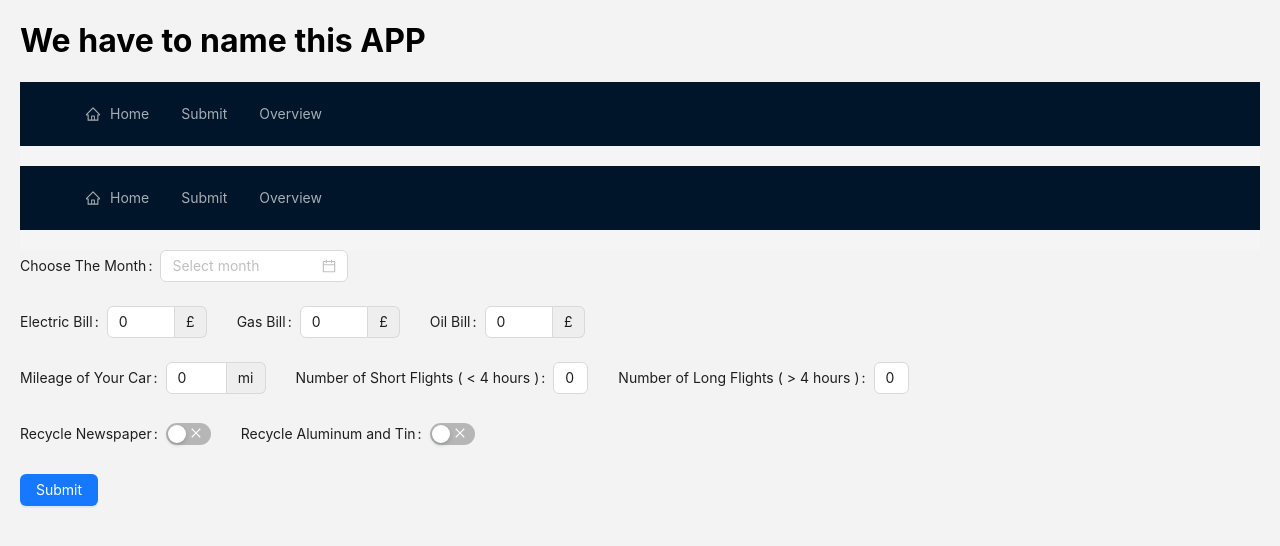
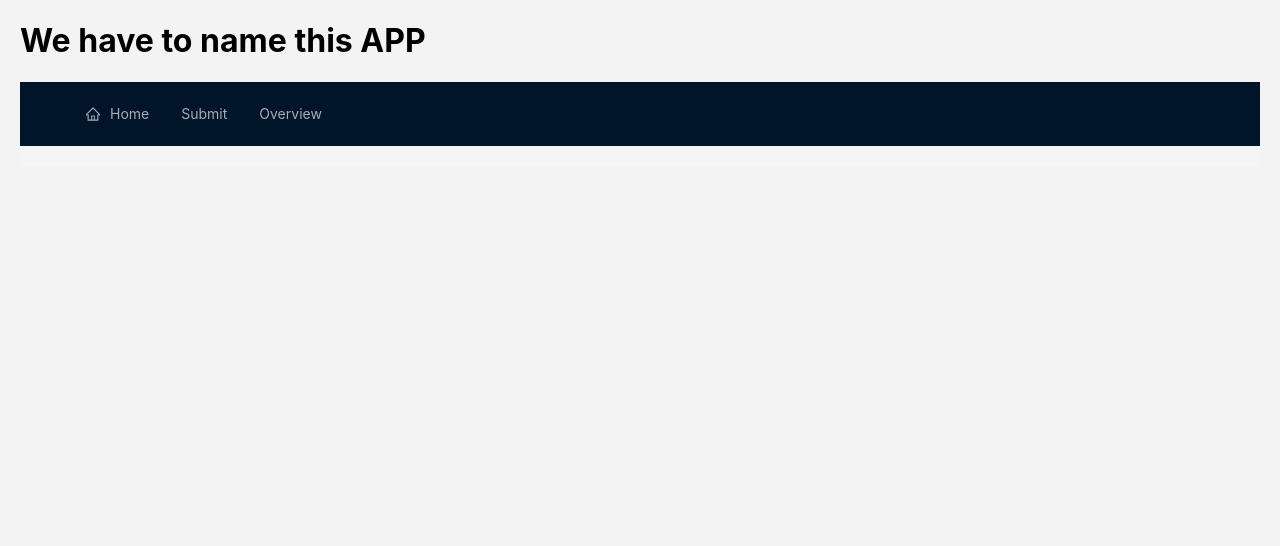
Before and after one commit to RekaKovacs93/CO2-Calculator, a React (Create React App) app in the folder client/: page / in a window 1280 px wide. Shown: the top 546 px of the page. Built offline with nearby package versions, Linux system fonts and the light colour scheme.

Commit message:
fixed the double navbar

```diff
--- a/client/src/containers/container.js
+++ b/client/src/containers/container.js
@@ -50,9 +50,9 @@ function Container() {
       </Routes>
 
 
-      <Navbar/>
 
-      <MetersForm addTrackingData = {addTrackingData}/>
+
+
 
       {/* {carbonTrackerCollection ? <DoughnutChart carbonTrackerCollection={carbonTrackerCollection}/>: null} */}
 
```
